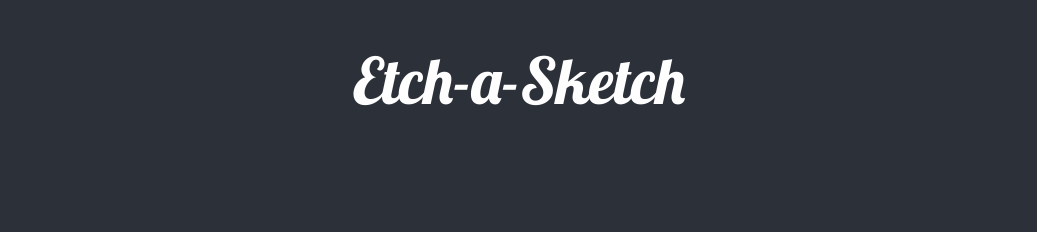
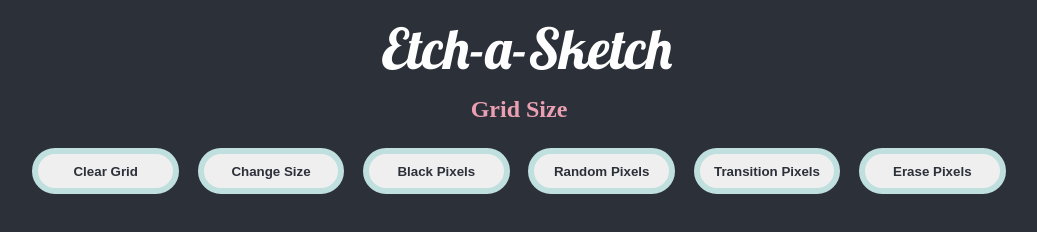
Before and after one commit to petraintelligence/etch-a-sketch, a plain HTML site: page index.html in a window 1280 px wide. Shown: the whole page, without its empty margins (121-1158 px from the left). Drawn offline with Linux system fonts and the light colour scheme.

Commit message:
buttons styled

```diff
--- a/css/styles.css
+++ b/css/styles.css
@@ -11,10 +11,11 @@ body {
     margin: 0%;
     padding: 0%;
     font-size: 100%;
+    color: var(--text-color);
 }
 
 .header {
-    height: 20vh;
+    height: 10vh;
     width: 100%;
     display: flex;
     place-items: center;
@@ -23,9 +24,45 @@ body {
 
 #title {
     font-family: 'Lobster', cursive;
-    font-size: 400%;
+    font-size: 350%;
     color: var(--title-color);
     font-weight: normal;
     margin: 0%;
     padding: 0%;
 }
+
+div {
+    display: flex;
+    place-items: center;
+    justify-content: center;
+    margin: .5em;
+}
+
+h1 {
+    padding-bottom: 2em;
+}
+
+h2 {
+    margin: 0px;
+    padding: 0px;
+}
+
+#grid-size {
+
+}
+
+button {
+    margin: .7em;
+    border: .5em solid var(--border-color);
+    color: var(--background-color);
+    font-weight: bold;
+    padding: .7em;
+    border-radius: 2.2em;
+    width: 11em;
+}
+
+button:hover {
+    background-color: var(--other-color);
+    border: .5em solid var(--text-color);
+    cursor: pointer;
+}
--- a/index.html
+++ b/index.html
@@ -21,8 +21,20 @@
   </div>
 
   <div>
+    <h2 id="grid-size">Grid Size</h2>
+  </div>
 
+  <div id="game-board"></div>
+  <div class="button">
+    <button id="reset">Clear Grid</button>
+    <button id="changeSize">Change Size</button>
+    <button id="black">Black Pixels</button>
+    <button id="rainbow">Random Pixels</button>
+    <button id="trans">Transition Pixels</button>
+    <button id="cleared">Erase Pixels</button>
   </div>
+
+
   <script src="js/scripts.js"></script>
 </body>
 </html>
```
